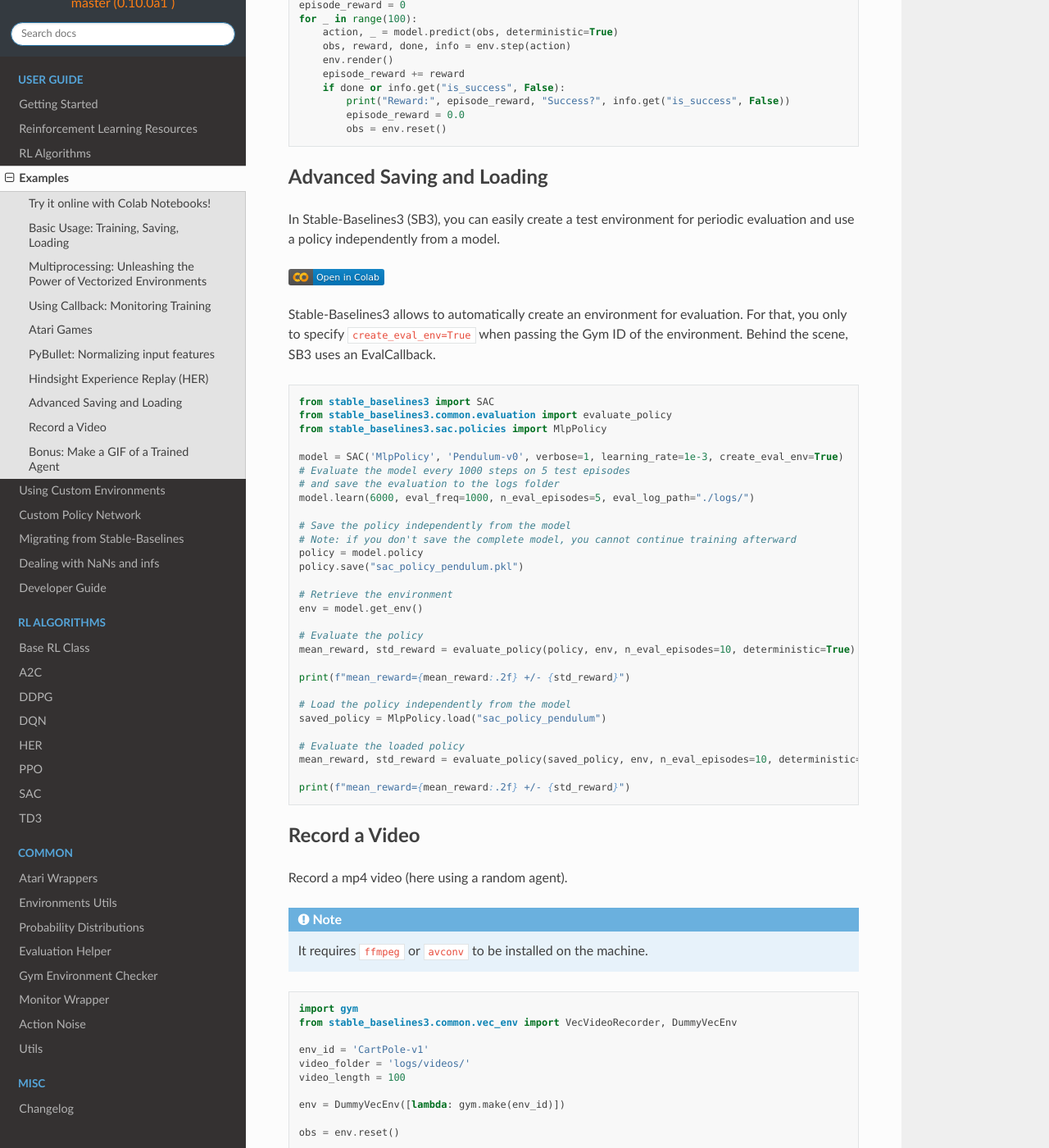
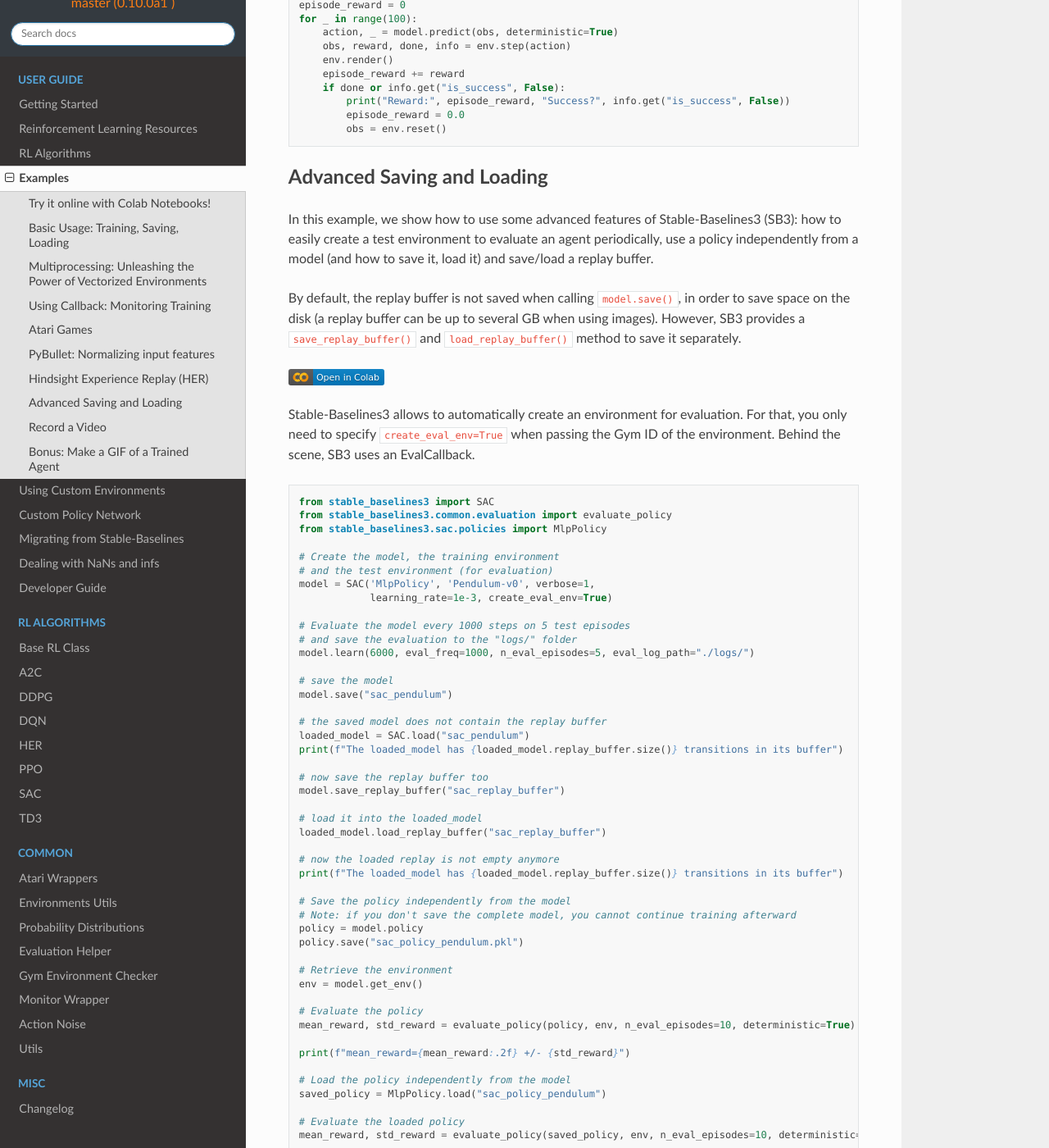
Before and after one commit to DLR-RM/stable-baselines3, a Sphinx documentation site: the page built from docs/guide/examples.rst, in a window 1280 px wide and 1400 px high, scrolled down 8262 px. Shown: the whole window at 82% size. Built offline with Sphinx 7.4.7 and the Read the Docs theme 2.0.0, drawn with Linux system fonts in a browser that asks for light colours; pages that are not in the unit, such as notebooks, are missing from menus.

Commit message:
Add save/load replay buffer example

```diff
--- a/docs/guide/examples.rst
+++ b/docs/guide/examples.rst
@@ -422,13 +422,19 @@ The parking env is a goal-conditioned continuous control task, in which the vehi
 Advanced Saving and Loading
 ---------------------------------
 
-In Stable-Baselines3 (SB3), you can easily create a test environment for periodic evaluation and use a policy independently from a model.
+In this example, we show how to use some advanced features of Stable-Baselines3 (SB3):
+how to easily create a test environment to evaluate an agent periodically,
+use a policy independently from a model (and how to save it, load it) and save/load a replay buffer.
+
+By default, the replay buffer is not saved when calling ``model.save()``, in order to save space on the disk (a replay buffer can be up to several GB when using images).
+However, SB3 provides a ``save_replay_buffer()`` and ``load_replay_buffer()`` method to save it separately.
+
 
 .. image:: ../_static/img/colab-badge.svg
    :target: https://colab.research.google.com/github/Stable-Baselines-Team/rl-colab-notebooks/blob/sb3/advanced_saving_loading.ipynb
 
 Stable-Baselines3 allows to automatically create an environment for evaluation.
-For that, you only to specify ``create_eval_env=True`` when passing the Gym ID of the environment.
+For that, you only need to specify ``create_eval_env=True`` when passing the Gym ID of the environment.
 Behind the scene, SB3 uses an :ref:`EvalCallback <callbacks>`.
 
 .. code-block:: python
@@ -437,10 +443,30 @@ Behind the scene, SB3 uses an :ref:`EvalCallback <callbacks>`.
   from stable_baselines3.common.evaluation import evaluate_policy
   from stable_baselines3.sac.policies import MlpPolicy
 
-  model = SAC('MlpPolicy', 'Pendulum-v0', verbose=1, learning_rate=1e-3, create_eval_env=True)
+  # Create the model, the training environment
+  # and the test environment (for evaluation)
+  model = SAC('MlpPolicy', 'Pendulum-v0', verbose=1,
+              learning_rate=1e-3, create_eval_env=True)
+
   # Evaluate the model every 1000 steps on 5 test episodes
-  # and save the evaluation to the logs folder
+  # and save the evaluation to the "logs/" folder
   model.learn(6000, eval_freq=1000, n_eval_episodes=5, eval_log_path="./logs/")
+
+  # save the model
+  model.save("sac_pendulum")
+
+  # the saved model does not contain the replay buffer
+  loaded_model = SAC.load("sac_pendulum")
+  print(f"The loaded_model has {loaded_model.replay_buffer.size()} transitions in its buffer")
+
+  # now save the replay buffer too
+  model.save_replay_buffer("sac_replay_buffer")
+
+  # load it into the loaded_model
+  loaded_model.load_replay_buffer("sac_replay_buffer")
+
+  # now the loaded replay is not empty anymore
+  print(f"The loaded_model has {loaded_model.replay_buffer.size()} transitions in its buffer")
 
   # Save the policy independently from the model
   # Note: if you don't save the complete model, you cannot continue training afterward
@@ -462,8 +488,6 @@ Behind the scene, SB3 uses an :ref:`EvalCallback <callbacks>`.
   mean_reward, std_reward = evaluate_policy(saved_policy, env, n_eval_episodes=10, deterministic=True)
 
   print(f"mean_reward={mean_reward:.2f} +/- {std_reward}")
-
-
 
 
 
```
